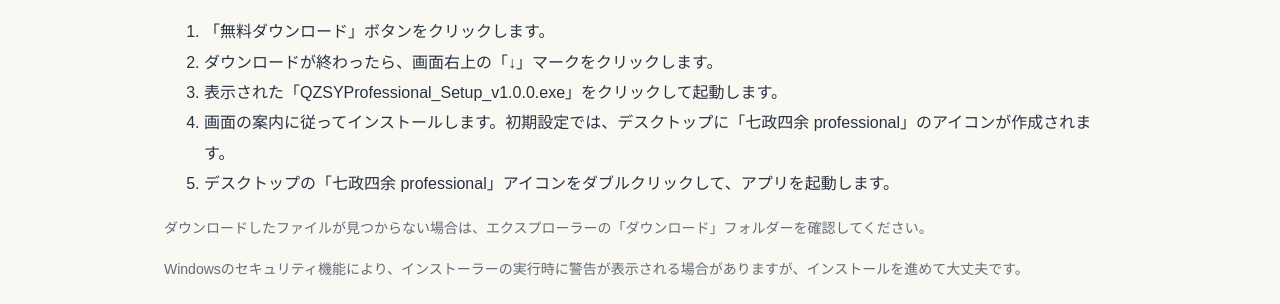
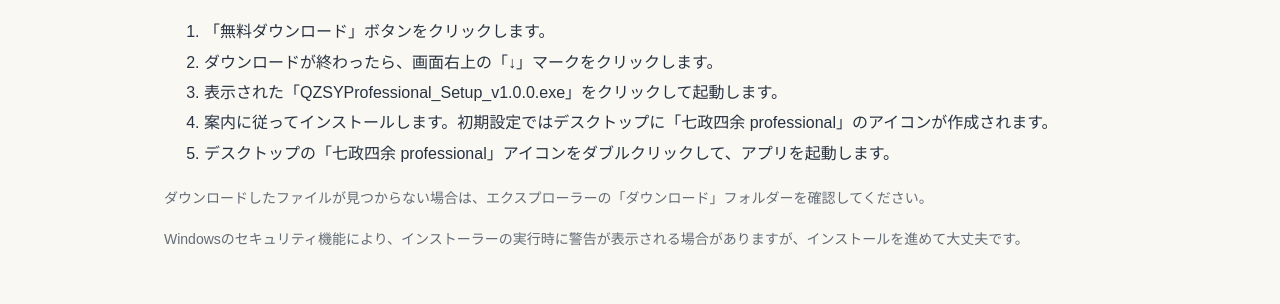
Before and after one commit to vrilorion/qzsy-professional, a plain HTML site: page index.html in a window 1280 px wide. Shown: the part 2212-2516 px from the top of the page. Drawn offline with Linux system fonts and the light colour scheme.

Commit message:
Update index.html

```diff
--- a/index.html
+++ b/index.html
@@ -197,7 +197,7 @@ footer a { color: #e0c38b; }
     <li>「無料ダウンロード」ボタンをクリックします。</li>
     <li>ダウンロードが終わったら、画面右上の「↓」マークをクリックします。</li>
     <li>表示された「QZSYProfessional_Setup_v1.0.0.exe」をクリックして起動します。</li>
-    <li>画面の案内に従ってインストールします。初期設定では、デスクトップに「七政四余 professional」のアイコンが作成されます。</li>
+    <li>案内に従ってインストールします。初期設定ではデスクトップに「七政四余 professional」のアイコンが作成されます。</li>
     <li>デスクトップの「七政四余 professional」アイコンをダブルクリックして、アプリを起動します。</li>
   </ol>
   <p class="note">ダウンロードしたファイルが見つからない場合は、エクスプローラーの「ダウンロード」フォルダーを確認してください。</p>
```
